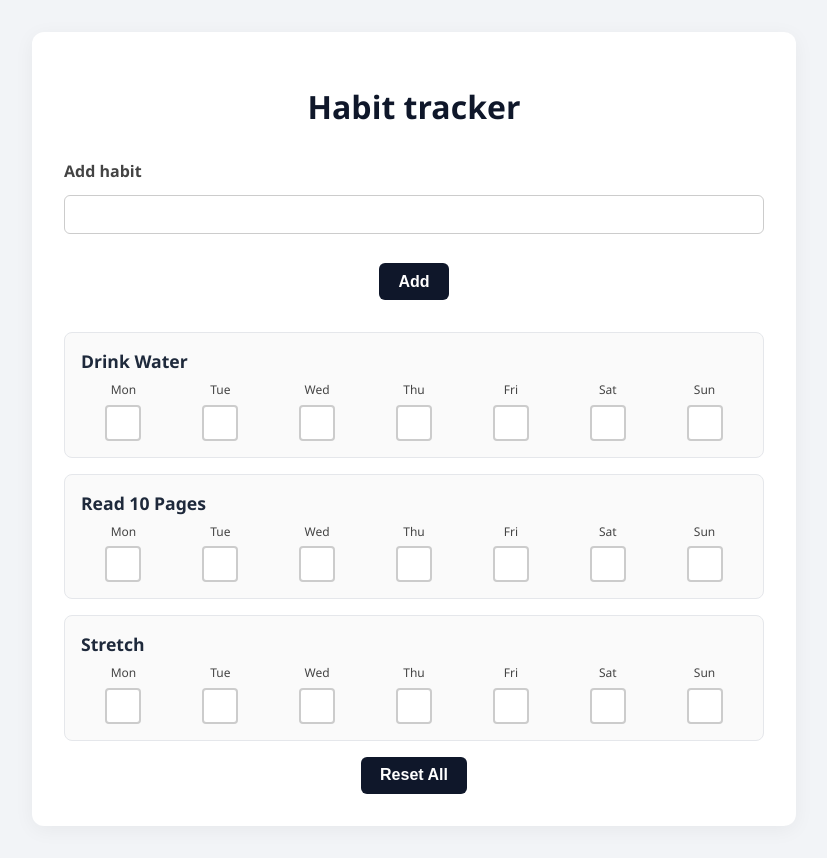
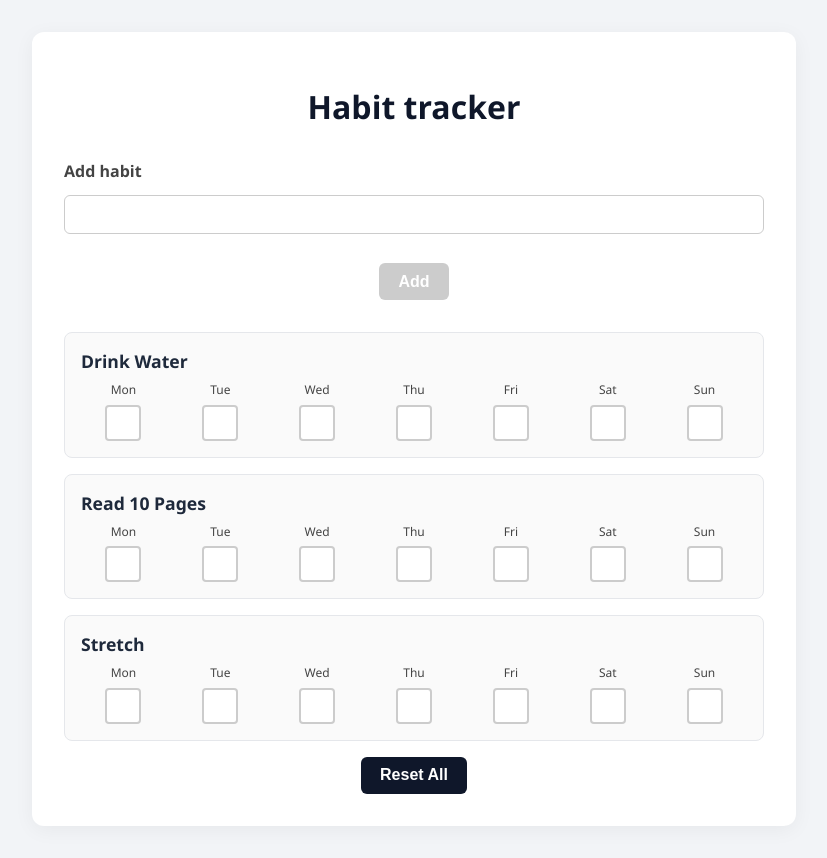
Before and after one commit to filipivanovic/habit-tracker-lite, a React (Create React App) app: page / in a window 1280 px wide. Shown: the whole page, without its empty margins (226-1053 px from the left). Built offline with nearby package versions, Linux system fonts and the light colour scheme.

Commit message:
Improve habit management and button usability
Added input validation for adding habits and confirmation for resetting all habits. Disabled buttons when no action is possible and updated styles for disabled buttons. Refactored the Button component to pass all props dynamically.

```diff
--- a/src/App.js
+++ b/src/App.js
@@ -20,6 +20,7 @@ const defaultHabits = [
 
 const App = () => {
   const [habits, setHabits] = useState(defaultHabits)
+  const noHabits = habits.length === 0
 
   const handleAddHabit = (habit) => {
     setHabits([...habits, habit])
@@ -37,7 +38,10 @@ const App = () => {
   }
 
   const resetAll = () => {
-    setHabits([])
+    if (habits.length === 0) return
+    if (window.confirm('Are you sure you want to remove all habits?')) {
+      setHabits([])
+    }
   }
 
   return (
@@ -45,7 +49,7 @@ const App = () => {
       <h1>Habit tracker</h1>
       <HabitForm onAddHabit={handleAddHabit} />
       <HabitList habits={habits} onToggleDay={handleToggleDay} />
-      <Button onClick={resetAll}>Reset All</Button>
+      <Button onClick={resetAll} disabled={noHabits}>Reset All</Button>
     </div>
   )
 }
@@ -55,21 +59,26 @@ const HabitForm = ({onAddHabit}) => {
 
   const handleSubmit = (e) => {
     e.preventDefault()
+    const trimmed = habit.trim()
+    if (!trimmed) return
+
     const newHabit = {
       id: window.crypto.randomUUID(),
-      name: habit,
-      progress: [false, false, false, false, false, false, false]
+      name: trimmed,
+      progress: Array(7).fill(false)
     }
     if (newHabit.name.length === 0) return
     onAddHabit(newHabit)
-    console.log(newHabit)
+    setHabit('')
   }
 
   return (
     <form onSubmit={handleSubmit}>
       <label>Add habit</label>
       <input type="text" value={habit} onChange={(e) => setHabit(e.target.value)} />
-      <Button>Add</Button>
+      <Button onClick={handleSubmit} disabled={!habit.trim()}>
+        Add
+      </Button>
     </form>
   )
 }
@@ -102,10 +111,10 @@ const HabitItem = ({ habit, onToggleDay }) => {
   )
 }
 
-const Button = ({children, onClick}) => {
+const Button = ({ children, ...props }) => {
   return (
     <div className="button-panel">
-      <button onClick={onClick}>{children}</button>
+      <button {...props}>{children}</button>
     </div>
   )
 }
--- a/src/index.css
+++ b/src/index.css
@@ -74,6 +74,11 @@ button.reset {
 button.reset:hover {
   background-color: #f1f1f1;
   border-color: #999;
+}
+
+button:disabled {
+  background-color: #ccc;
+  cursor: not-allowed;
 }
 
 .button-panel {
```
